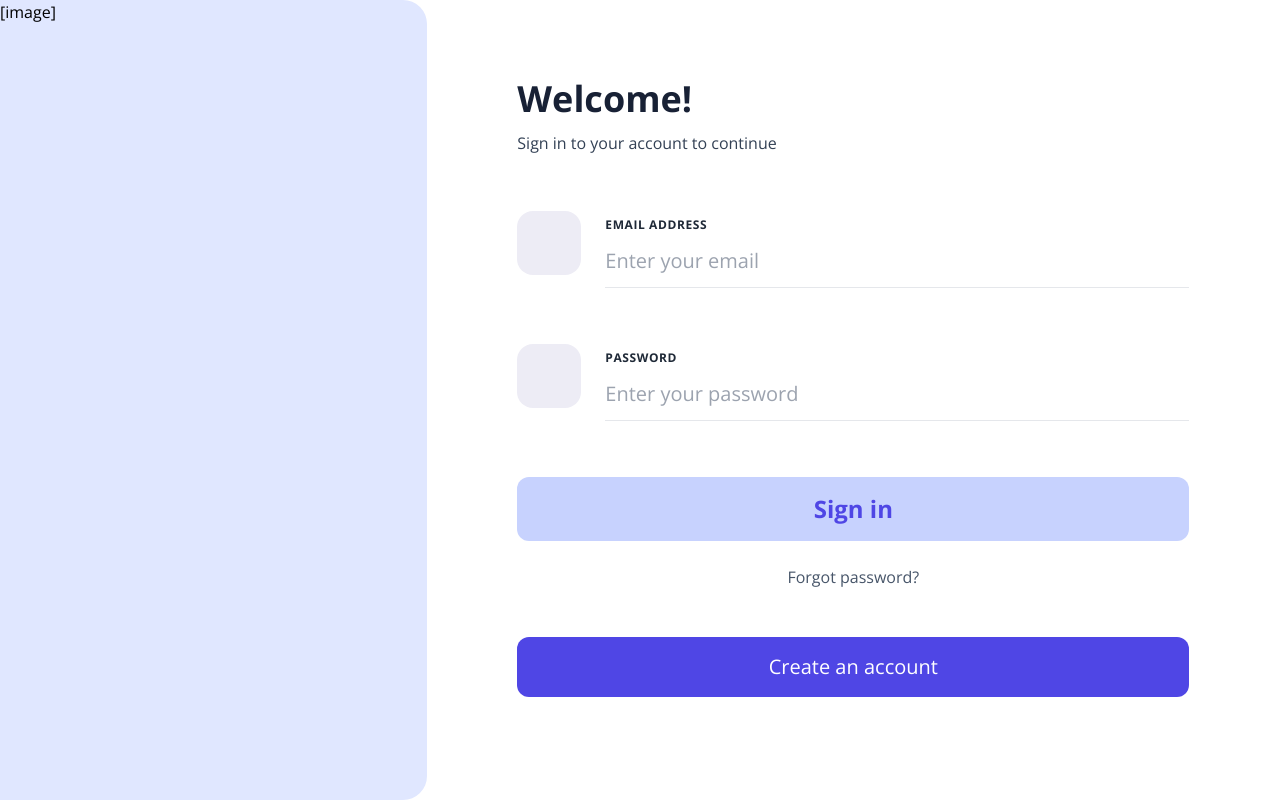
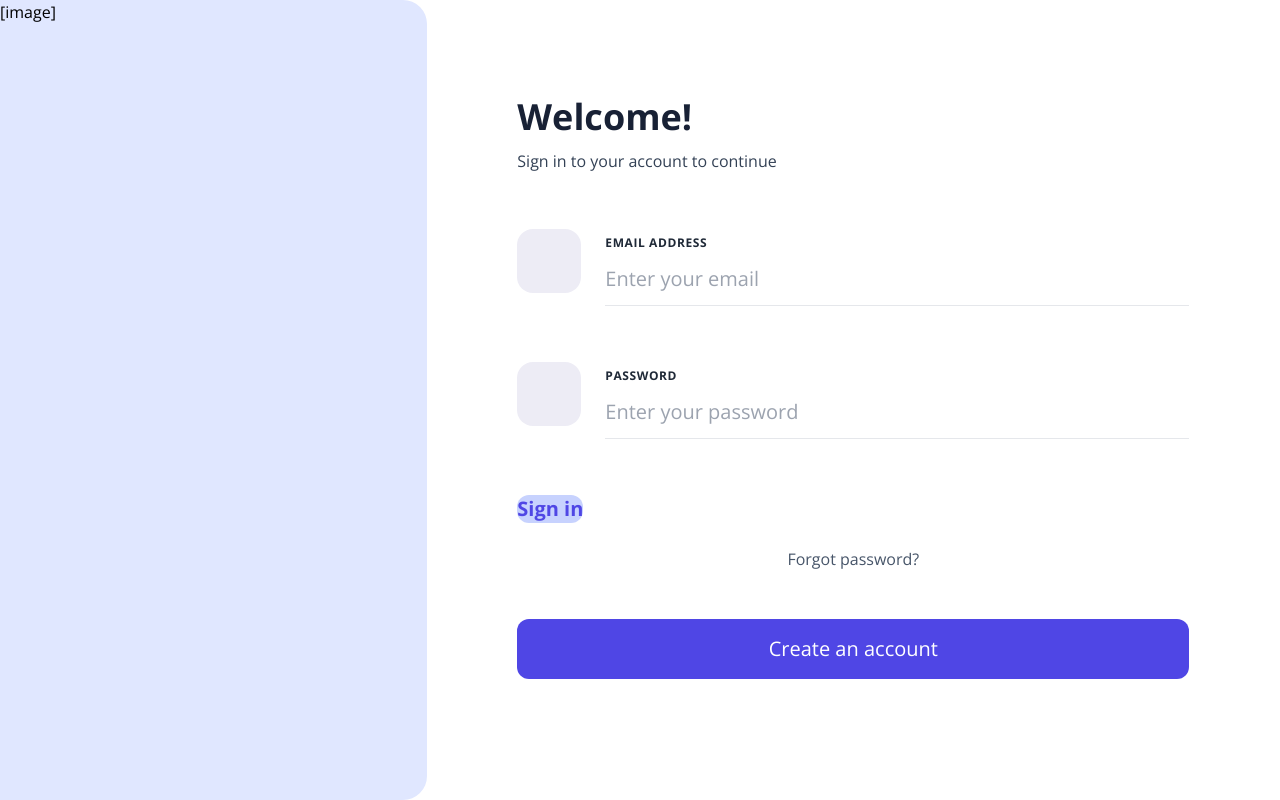
Before and after one commit to quintinoandre/front-expert-delivery-spa, a Next.js app: page /signin in a window 1280 px wide. Built offline with nearby package versions, Linux system fonts and the light colour scheme; some icons are missing.

Commit message:
feat: atualizado pagina login e cadastro

```diff
--- a/pages/signin.tsx
+++ b/pages/signin.tsx
@@ -28,7 +28,7 @@
 							type="password"
 							placeholder="Enter your password"
 						/>
-						<Button className="bg-indigo-200 w-full p-4 text-indigo-600 text-2xl">
+						<Button className="bg-indigo-200 text-xl text-indigo-600">
 							Sign in
 						</Button>
 						<div className="block text-center p-6">
--- a/pages/signup.tsx
+++ b/pages/signup.tsx
@@ -15,7 +15,7 @@
 				<div className="lg:basis-8/12 flex">
 					<div className="max-w-2xl min-2xl w-4/5 m-auto">
 						<h1 className="font-bold text-4xl mb-3">Create an account</h1>
-						<p className="text-slate-700 mb-14">
+						<p className="mb-14">
 							Please create an account to continue using our service
 						</p>
 						<InputText
```
